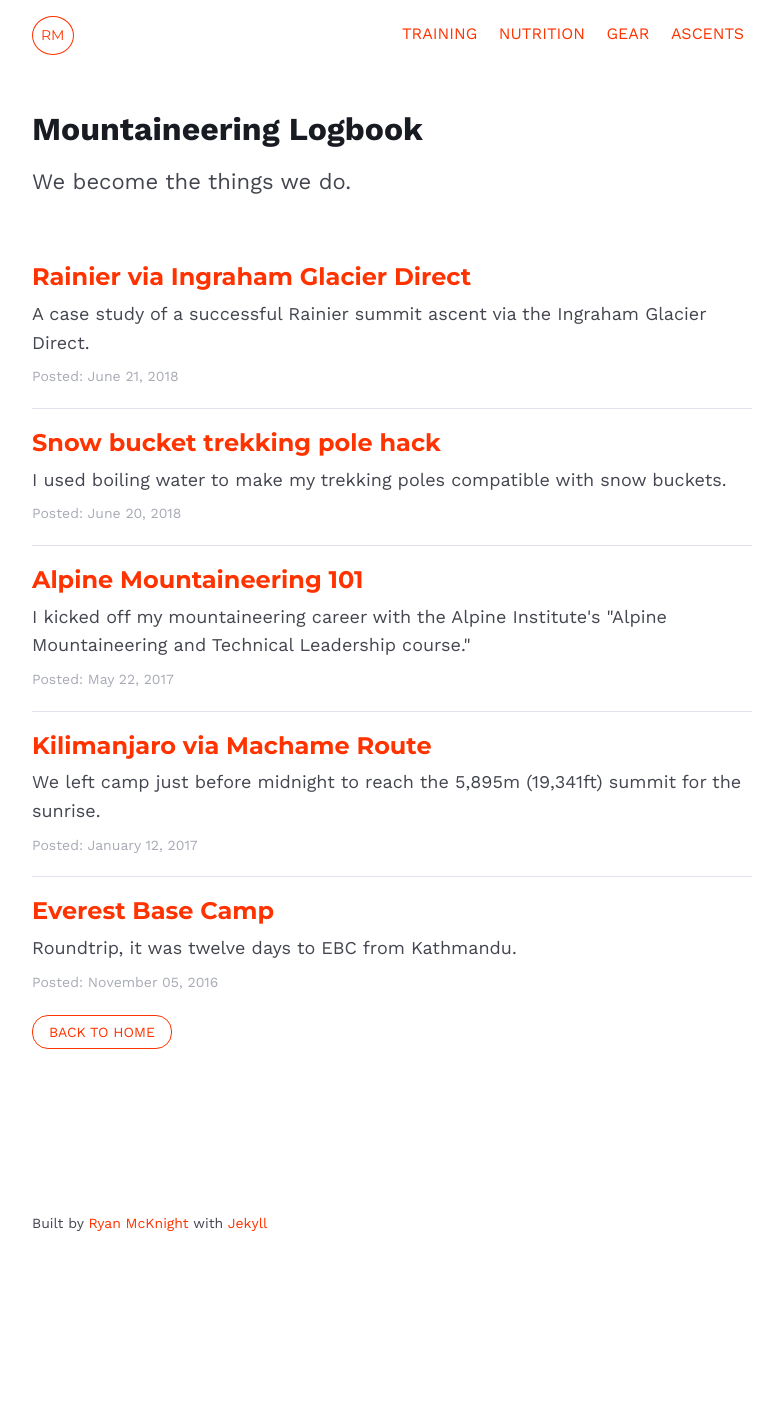
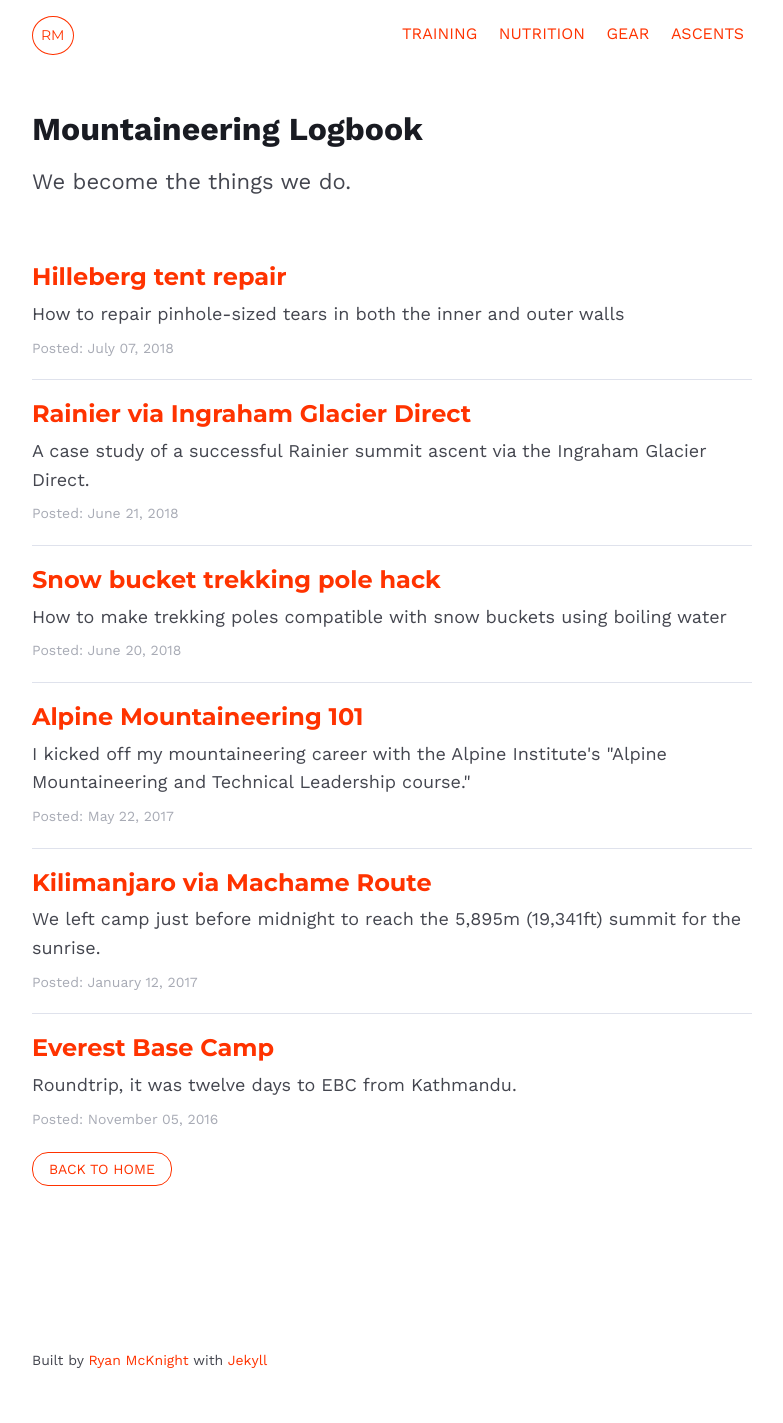
Before and after one commit to mcknightlabs/summitgoals, a Jekyll site: the page built from index.html, in a window 1280 px wide. Shown: the whole page, without its empty margins (248-1031 px from the left). Built offline with Jekyll 4.4.1, drawn with Linux system fonts in a browser that asks for light colours; before the commit the page ends 1286 px from its top, so only the background shows below that.

Commit message:
adds tent repair post

```diff
--- a/_posts/goal/2018-06-20-bdz-poles.md
+++ b/_posts/goal/2018-06-20-bdz-poles.md
@@ -1,10 +1,10 @@
 ---
 layout: photos
 title: Snow bucket trekking pole hack
-description: I used boiling water to make my trekking poles compatible with snow buckets.
+description: How to make trekking poles compatible with snow buckets using boiling water
 categories: gear
 og_title: Snow bucket trekking pole hack
-og_description: I used boiling water to make my trekking poles compatible with snow buckets.
+og_description: How to make trekking poles compatible with snow buckets using boiling water
 og_image: /media/img/goals/2016-11-05-everest/day-7/R0000633.jpg
 og_type: website
 tags:
--- /dev/null
+++ b/_posts/goal/2018-07-07-tent-repair.md
@@ -0,0 +1,29 @@
+---
+layout: photos
+title: Hilleberg tent repair
+description: How to repair pinhole-sized tears in both the inner and outer walls
+categories: gear
+og_title: Hilleberg tent repair
+og_description: How to repair pinhole-sized tears in both the inner and outer walls
+og_image: /media/img/goals/2016-11-05-everest/day-7/R0000633.jpg
+og_type: website
+tags:
+---
+
+<div class="row">
+	<div class="medium-10 medium-centered columns">
+		<p>The double-walled <a href="https://amzn.to/2M7Fv0M">Hilleberg Nallo 2 tent</a> is bomber. I've used it in rain, snow and strong winds in the Cascades. Unfortunately, a couple of tiny holes recently appeared in both the inner and outer walls of my Nallo.<p>
+		<p>I contacted Hilleberg for advice, and they emailed me back a few hours later.</p>
+		<p>"If they are only a few millimeters, you can almost move the fibers around to make it even smaller and then just add seam sealer over it. For the outer tent you need a SilNet and for the inner tent the SeamGrip. If the holes are larger than just the millimeter size described above you need to sew a patch on them. There really is nothing that glues very well to the fabrics. You would sew a patch and then add the seam sealer to the back of the stitches." – Hilleberg Rep</p>
+		<p>The solution worked great. I first hand-washed the tent in my bathtub (no soaps), thoroughly dried it, then applied the sealants. A day later, they were ready for my next trip.</p>
+		<figure>
+			<img src="/media/img/goals/2018-07-07-tent-repair/R0060008-edited.jpg">
+		</figure>
+		<figure>
+			<img src="/media/img/goals/2018-07-07-tent-repair/R0060009-edited.jpg">
+		</figure>
+		<figure>
+			<img src="/media/img/goals/2018-07-07-tent-repair/R0060010-edited.jpg">
+		</figure>
+	</div>
+</div>
```
Also changed, not shown: media/img/goals/2018-07-07-tent-repair/R0060008-edited.jpg (added), media/img/goals/2018-07-07-tent-repair/R0060009-edited.jpg (added), media/img/goals/2018-07-07-tent-repair/R0060010-edited.jpg (added).
